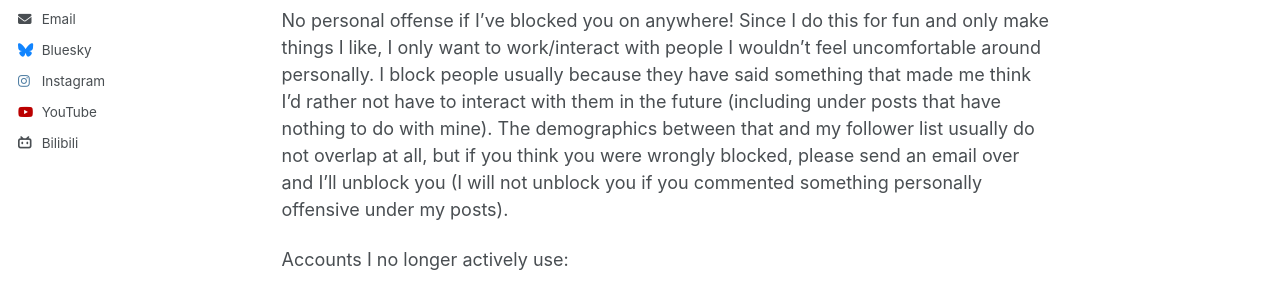
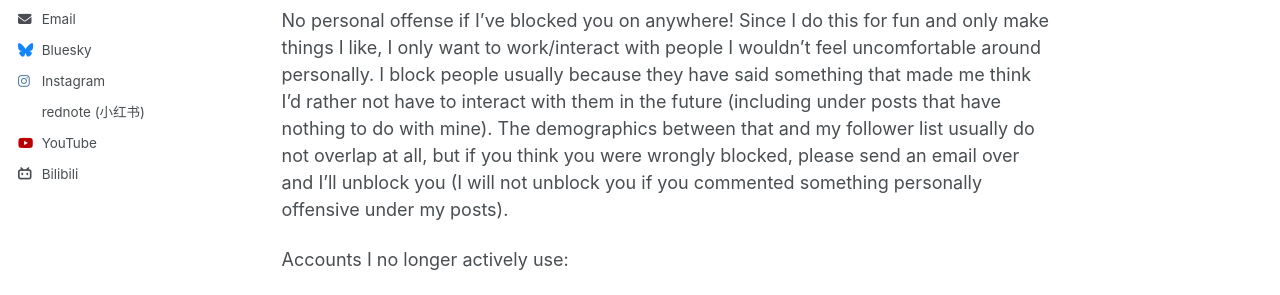
Before and after one commit to ku-storage/ku-storage.github.io, a Jekyll site: the page built from _pages/about.md, in a window 1280 px wide. Shown: the part 377-672 px from the top of the page. Built offline with Jekyll 4.4.1, drawn with Linux system fonts in a browser that asks for light colours.

Commit message:
Update author-profile.html

```diff
--- a/_includes/author-profile.html
+++ b/_includes/author-profile.html
@@ -141,8 +141,8 @@
       {% if author.vine %}
         <li><a href="https://vine.co/u/{{ author.vine }}"><i class="fab fa-fw fa-vine icon-pad-right" aria-hidden="true"></i>Vine</a></li>
       {% endif %}
-      {% if author.weibo %}
-        <li><a href="https://www.xiaohongshu.com/user/profile/{{ author.weibo }}"><i class="fab fa-fw fa-weibo icon-pad-right" aria-hidden="true"></i>rednote (小红书)</a></li>
+      {% if author.rednote %}
+        <li><a href="https://www.xiaohongshu.com/user/profile/{{ author.rednote }}"><i class="fab fa-fw fa-notebook icon-pad-right" aria-hidden="true"></i>rednote (小红书)</a></li>
       {% endif %}
       {% if author.wikipedia %}
         <li><a href="https://en.wikipedia.org/wiki/User:{{ author.wikipedia }}"><i class="fab fa-fw fa-wikipedia-w icon-pad-right" aria-hidden="true"></i>Wikipedia</a></li>
```
